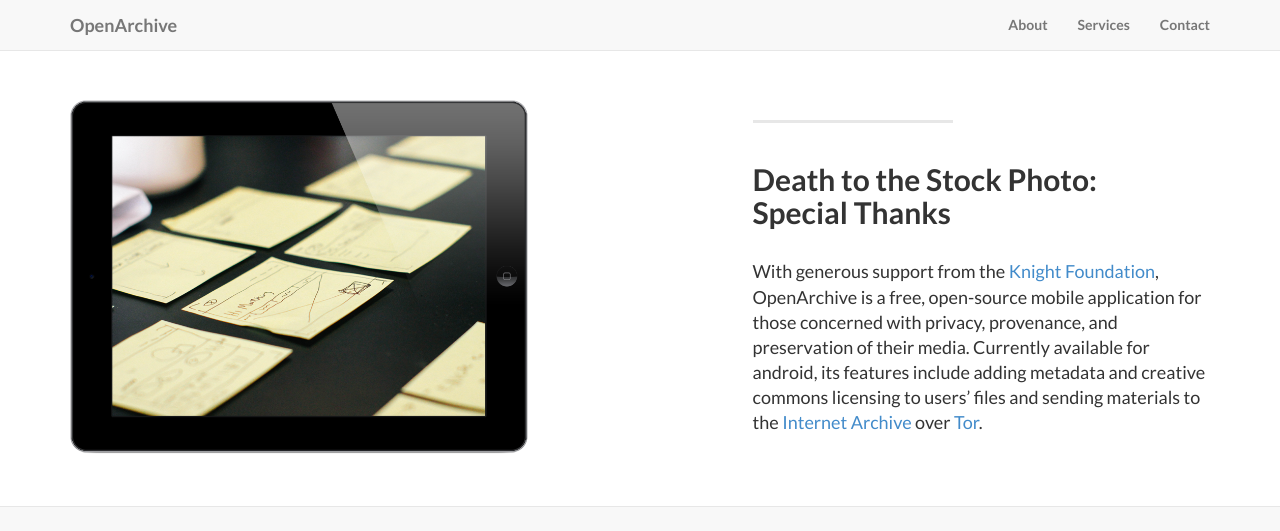
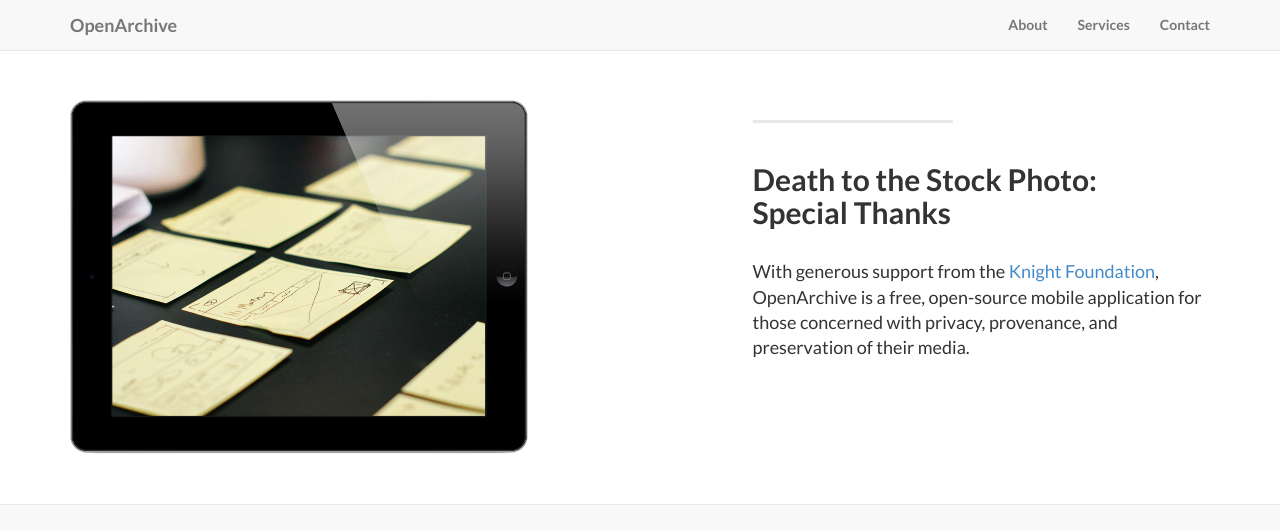
Before and after one commit to mattl/open-archive.org, a Jekyll site: the page built from index.html, in a window 1280 px wide and 900 px high, scrolled down 738 px, cut to the strip 0-531 px from the top of the window. Built offline with Jekyll 4.4.1, drawn with Linux system fonts in a browser that asks for light colours.

Commit message:
Update 2014-09-21-services-1.markdown

```diff
--- a/_posts/2014-09-21-services-1.markdown
+++ b/_posts/2014-09-21-services-1.markdown
@@ -6,4 +6,3 @@ title: Death to the Stock Photo:<br>Special Thanks
 description: |
 ---
 With generous support from the <a href="http://www.knightfoundation.org/">Knight Foundation</a>, OpenArchive is a free, open-source mobile application for those concerned with privacy, provenance, and preservation of their media.
-Currently available for android, its features include adding metadata and creative commons licensing to users’ files and sending materials to the <a href="http://archive.org">Internet Archive</a> over <a href="https://www.torproject.org/Tor">Tor</a>.
```
